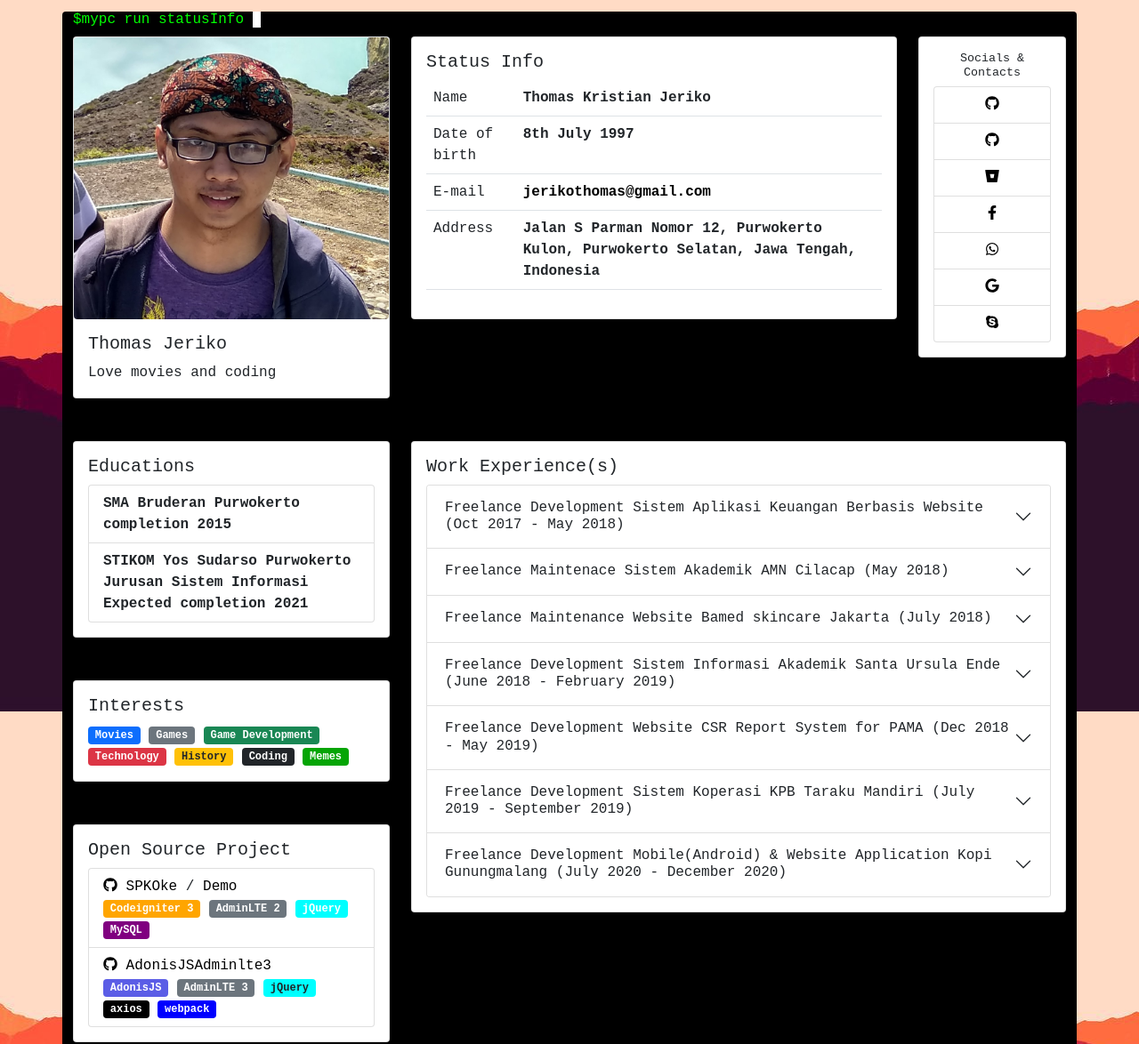
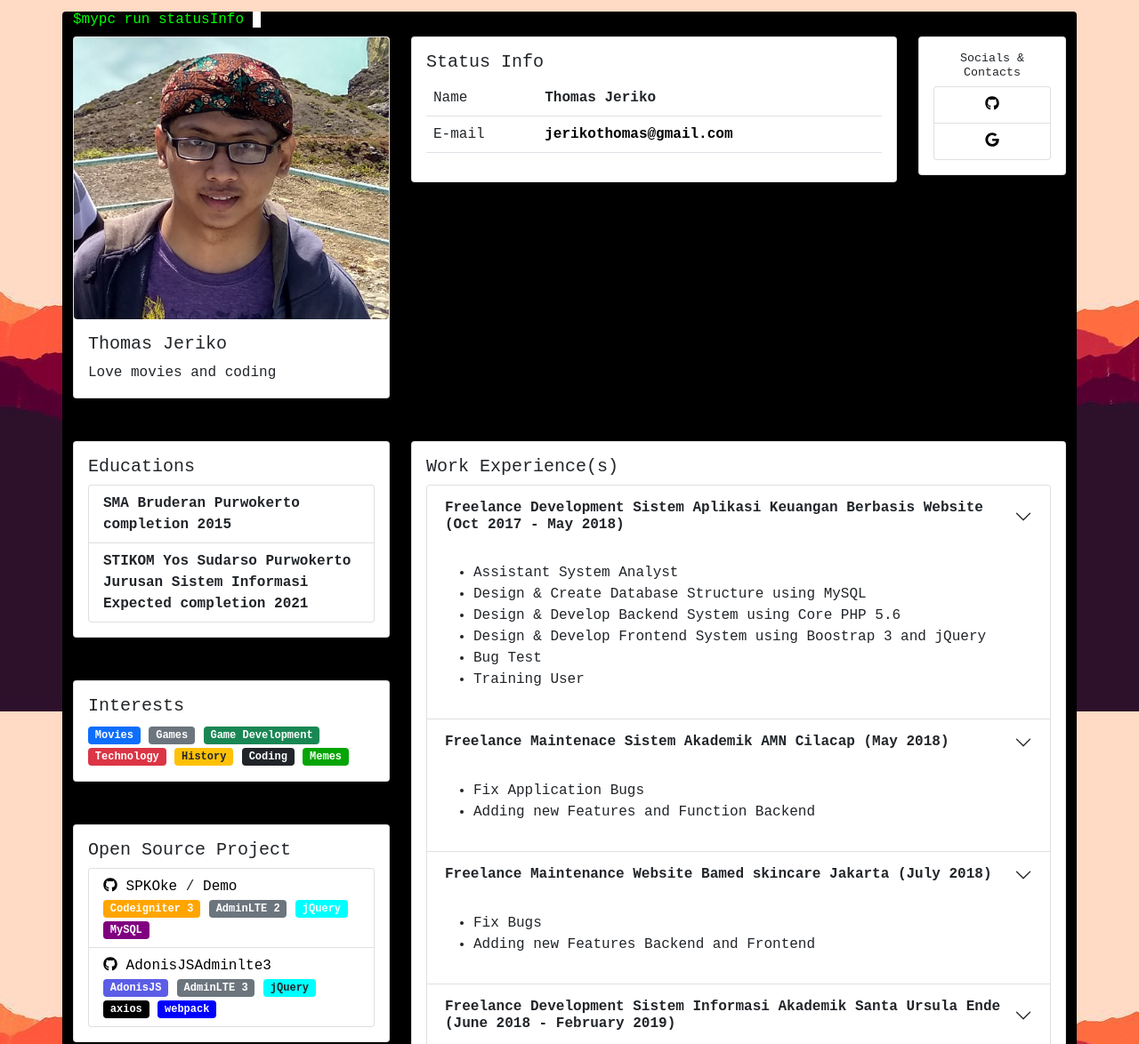
Before and after one commit to maswebber/maswebber.github.io, a plain HTML site: page index.html in a window 1280 px wide. Shown: the top 1174 px of the page at 89% size. Drawn offline with nearby package versions, Linux system fonts and the light colour scheme.

Commit message:
Update Personal Info

```diff
--- a/index.html
+++ b/index.html
@@ -37,23 +37,13 @@
                             <table class="table">
                                 <tr>
                                     <td>Name</td>
-                                    <td class="boldname">Thomas Kristian Jeriko</td>
-                                </tr>
-                                <tr>
-                                    <td>Date of birth</td>
-                                    <td class="boldname">8th July 1997</td>
+                                    <td class="boldname">Thomas Jeriko</td>
                                 </tr>
                                 <tr>
                                     <td>E-mail</td>
                                     <td class="boldname"><a
                                             href="mailto:jerikothomas@gmail.com">jerikothomas@gmail.com</a>
                                     </td>
-                                </tr>
-                                <tr>
-                                    <td>Address</td>
-                                    <td class="boldname">Jalan S Parman Nomor 12, Purwokerto Kulon, Purwokerto Selatan,
-                                        Jawa
-                                        Tengah, Indonesia </td>
                                 </tr>
                             </table>
                         </div>
@@ -68,18 +58,8 @@
                         <ul class="list-group text-center">
                             <li class="list-group-item"><a href="https://github.com/maswebber"><i
                                         class="fab fa-github"></i></a></li>
-                            <li class="list-group-item"><a href="https://github.com/jerikothomas"><i
-                                        class="fab fa-github"></i></a></li>
-                            <li class="list-group-item"><a href="https://bitbucket.org/thomasjeriko/"><i
-                                        class="fab fa-bitbucket"></i></a></li>
-                            <li class="list-group-item"><a href="https://web.facebook.com/tomdic/"><i
-                                        class="fab fa-facebook-f"></i></a></li>
-                            <li class="list-group-item"><a href="https://wa.me/6281325073086"><i
-                                        class="fab fa-whatsapp"></i></a></li>
                             <li class="list-group-item"><a href="mailto:jerikothomas@gmail.com"><i
                                         class="fab fa-google"></i></a></li>
-                            <li class="list-group-item"><a href="https://join.skype.com/invite/x16dCptYQwH1"><i
-                                        class="fab fa-skype"></i></a></li>
                         </ul>
                     </div>
                 </div>&nbsp;
@@ -163,13 +143,13 @@
                         <div class="accordion" id="accordionExample">
                             <div class="accordion-item">
                                 <h2 class="accordion-header" id="astiHead">
-                                    <button class="accordion-button collapsed" type="button" data-bs-toggle="collapse"
+                                    <button class="accordion-button collapsed boldname" type="button" data-bs-toggle="collapse"
                                         data-bs-target="#asti" aria-expanded="false" aria-controls="asti">
                                         Freelance Development Sistem Aplikasi Keuangan Berbasis Website (Oct 2017 - May
                                         2018)
                                     </button>
                                 </h2>
-                                <div id="asti" class="accordion-collapse collapse" aria-labelledby="astiHead"
+                                <div id="asti" class="accordion-collapse collapse show" aria-labelledby="astiHead"
                                     data-bs-parent="#accordionExample">
                                     <div class="accordion-body">
                                         <ul>
@@ -185,12 +165,12 @@
                             </div>
                             <div class="accordion-item">
                                 <h2 class="accordion-header" id="amnHead">
-                                    <button class="accordion-button collapsed" type="button" data-bs-toggle="collapse"
+                                    <button class="accordion-button collapsed boldname" type="button" data-bs-toggle="collapse"
                                         data-bs-target="#amn" aria-expanded="false" aria-controls="amn">
                                         Freelance Maintenace Sistem Akademik AMN Cilacap (May 2018)
                                     </button>
                                 </h2>
-                                <div id="amn" class="accordion-collapse collapse" aria-labelledby="amnHead"
+                                <div id="amn" class="accordion-collapse collapse show" aria-labelledby="amnHead"
                                     data-bs-parent="#accordionExample">
                                     <div class="accordion-body">
                                         <ul>
@@ -202,12 +182,12 @@
                             </div>
                             <div class="accordion-item">
                                 <h2 class="accordion-header" id="bamedHead">
-                                    <button class="accordion-button collapsed" type="button" data-bs-toggle="collapse"
+                                    <button class="accordion-button collapsed boldname" type="button" data-bs-toggle="collapse"
                                         data-bs-target="#cbamed" aria-expanded="false" aria-controls="cbamed">
                                         Freelance Maintenance Website Bamed skincare Jakarta (July 2018)
                                     </button>
                                 </h2>
-                                <div id="cbamed" class="accordion-collapse collapse" aria-labelledby="bamedHead"
+                                <div id="cbamed" class="accordion-collapse collapse show" aria-labelledby="bamedHead"
                                     data-bs-parent="#accordionExample">
                                     <div class="accordion-body">
                                         <ul>
@@ -219,13 +199,13 @@
                             </div>
                             <div class="accordion-item">
                                 <h2 class="accordion-header" id="ursulaHead">
-                                    <button class="accordion-button collapsed" type="button" data-bs-toggle="collapse"
+                                    <button class="accordion-button collapsed boldname" type="button" data-bs-toggle="collapse"
                                         data-bs-target="#ursula" aria-expanded="false" aria-controls="ursula">
                                         Freelance Development Sistem Informasi Akademik Santa Ursula Ende (June 2018 -
                                         February 2019)
                                     </button>
                                 </h2>
-                                <div id="ursula" class="accordion-collapse collapse" aria-labelledby="ursulaHead"
+                                <div id="ursula" class="accordion-collapse collapse show" aria-labelledby="ursulaHead"
                                     data-bs-parent="#accordionExample">
                                     <div class="accordion-body">
                                         <ul>
@@ -259,12 +239,12 @@
                             </div>
                             <div class="accordion-item">
                                 <h2 class="accordion-header" id="pamaHead">
-                                    <button class="accordion-button collapsed" type="button" data-bs-toggle="collapse"
+                                    <button class="accordion-button collapsed boldname" type="button" data-bs-toggle="collapse"
                                         data-bs-target="#pama" aria-expanded="false" aria-controls="pama">
                                         Freelance Development Website CSR Report System for PAMA (Dec 2018 - May 2019)
                                     </button>
                                 </h2>
-                                <div id="pama" class="accordion-collapse collapse" aria-labelledby="pamaHead"
+                                <div id="pama" class="accordion-collapse collapse show" aria-labelledby="pamaHead"
                                     data-bs-parent="#accordionExample">
                                     <div class="accordion-body">
                                         <ul>
@@ -280,13 +260,13 @@
                             </div>
                             <div class="accordion-item">
                                 <h2 class="accordion-header" id="kpbHead">
-                                    <button class="accordion-button collapsed" type="button" data-bs-toggle="collapse"
+                                    <button class="accordion-button collapsed boldname" type="button" data-bs-toggle="collapse"
                                         data-bs-target="#kpb" aria-expanded="false" aria-controls="kpb">
                                         Freelance Development Sistem Koperasi KPB Taraku Mandiri (July 2019 - September
                                         2019)
                                     </button>
                                 </h2>
-                                <div id="kpb" class="accordion-collapse collapse" aria-labelledby="kpbHead"
+                                <div id="kpb" class="accordion-collapse collapse show" aria-labelledby="kpbHead"
                                     data-bs-parent="#accordionExample">
                                     <div class="accordion-body">
                                         <ul>
@@ -302,13 +282,13 @@
                             </div>
                             <div class="accordion-item">
                                 <h2 class="accordion-header" id="ecoffeeHead">
-                                    <button class="accordion-button collapsed" type="button" data-bs-toggle="collapse"
+                                    <button class="accordion-button collapsed boldname" type="button" data-bs-toggle="collapse"
                                         data-bs-target="#ecoffee" aria-expanded="false" aria-controls="ecoffee">
                                         Freelance Development Mobile(Android) & Website Application Kopi Gunungmalang
                                         (July 2020 - December 2020)
                                     </button>
                                 </h2>
-                                <div id="ecoffee" class="accordion-collapse collapse" aria-labelledby="ecoffeeHead"
+                                <div id="ecoffee" class="accordion-collapse collapse show" aria-labelledby="ecoffeeHead"
                                     data-bs-parent="#accordionExample">
                                     <div class="accordion-body">
                                         <ul>
```
